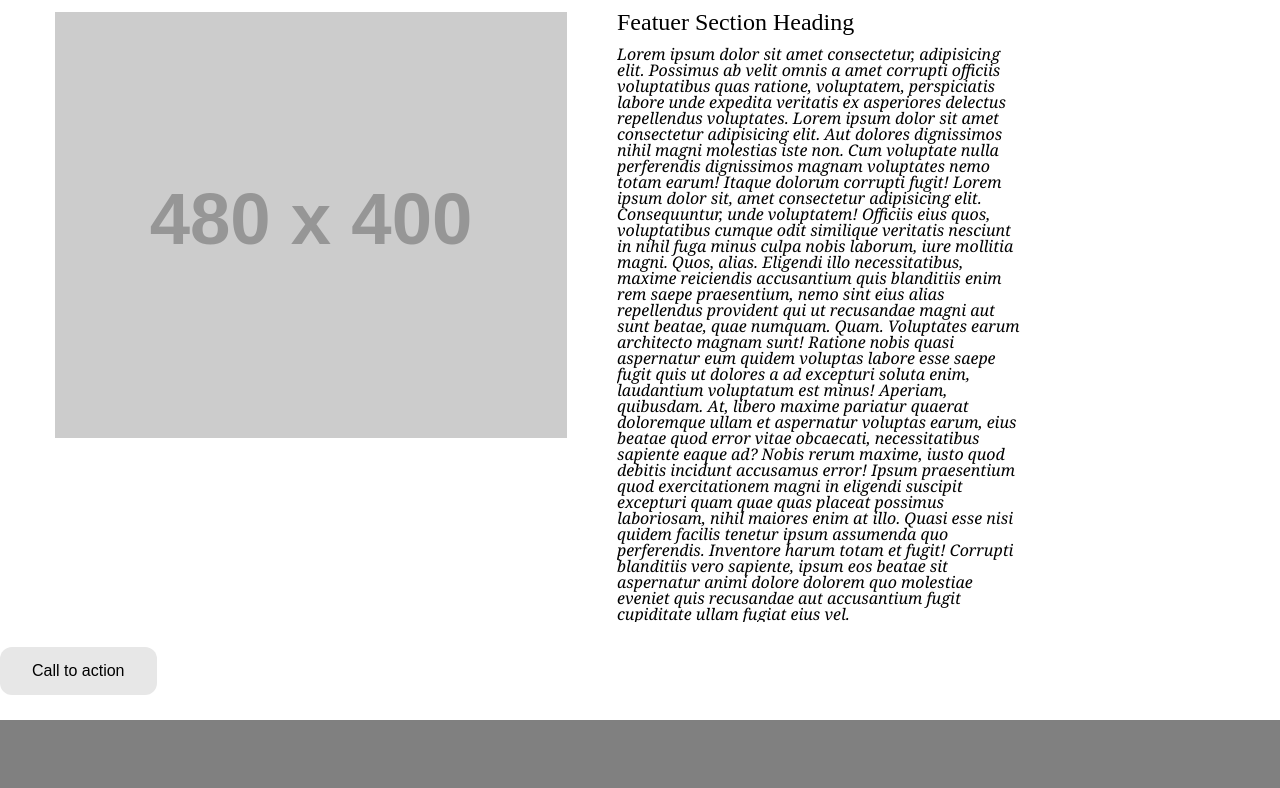
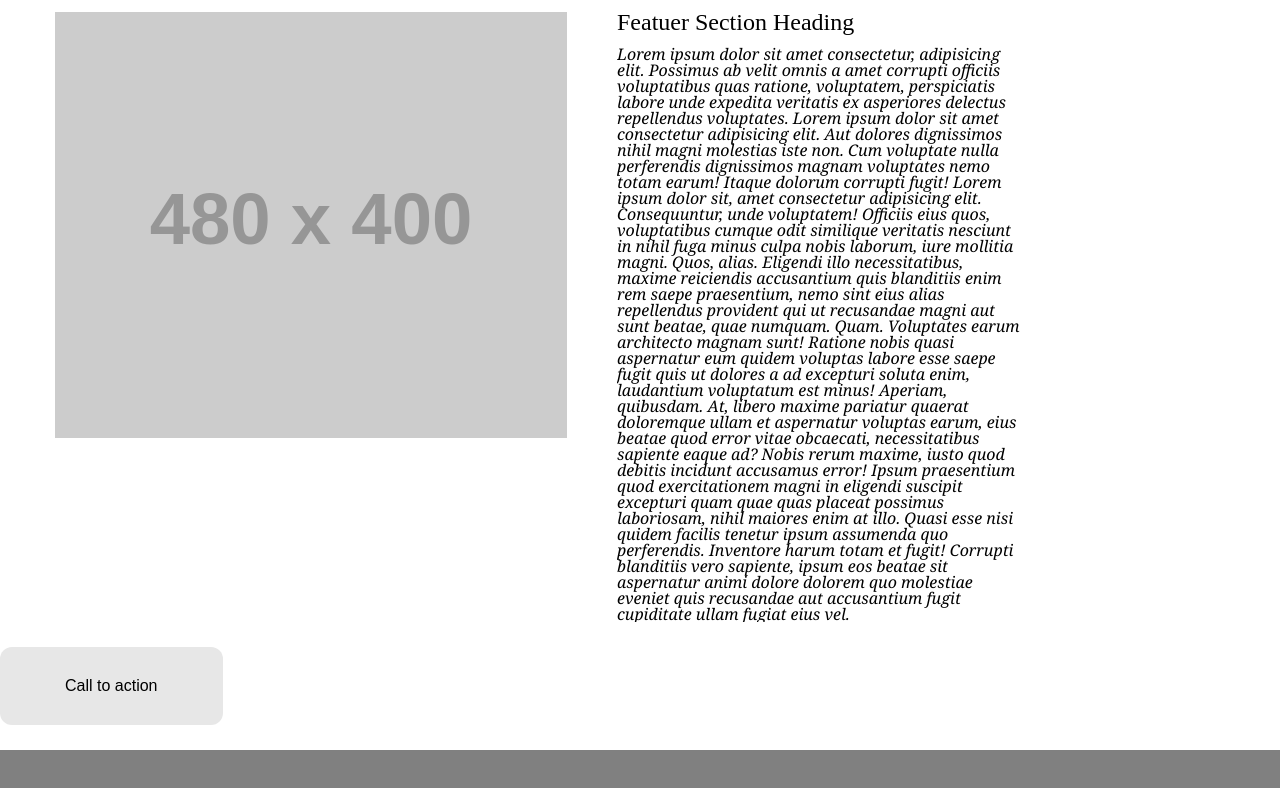
Before and after one commit to MohdAzzam/wirefame-exercise, a plain HTML site: page index.html in a window 1280 px wide. In both pictures the pointer is over the button "Call to action". Shown: the part 1163-1951 px from the top of the page. Drawn offline with Linux system fonts and the light colour scheme; placeholder pictures from the web are drawn by us.

Commit message:
adding hover to button

```diff
--- a/css/style.css
+++ b/css/style.css
@@ -90,6 +90,10 @@ text-decoration: none;
 display: inline-block;
 font-size: 16px;
 }
+button:hover{
+padding: 30px 65px;
+
+}
 .clr{
     clear: both;
 }
```
